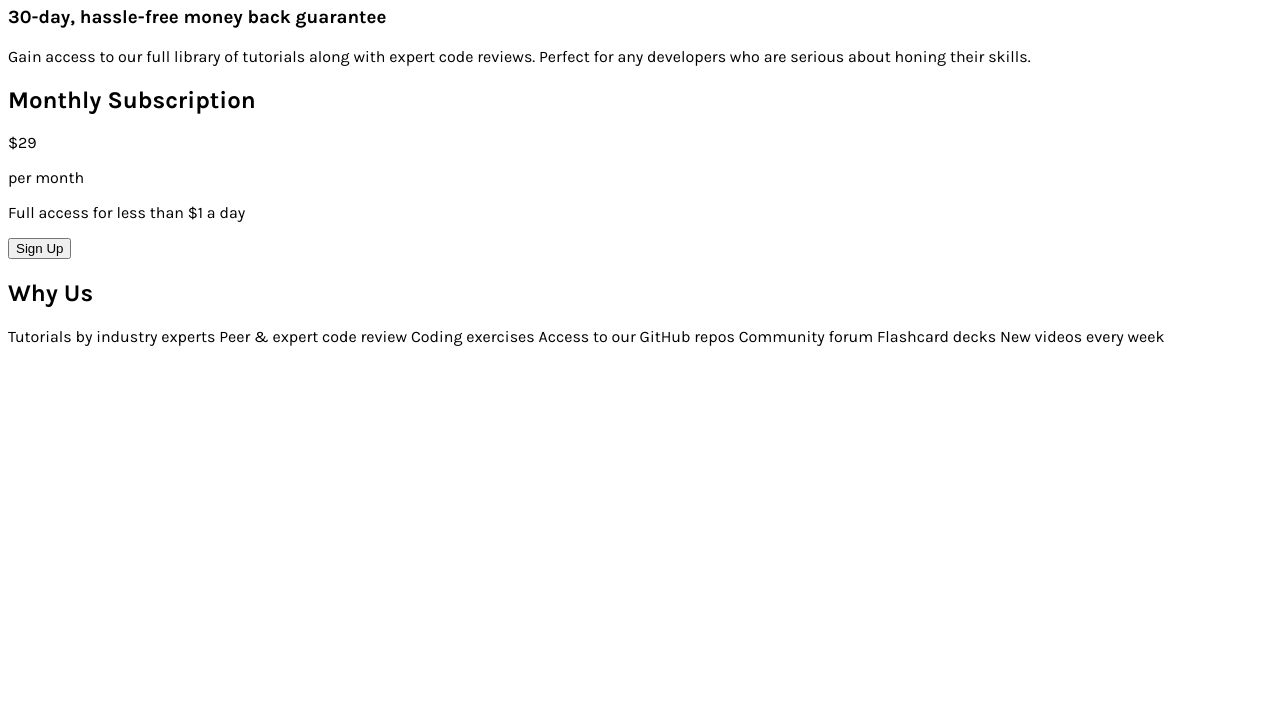
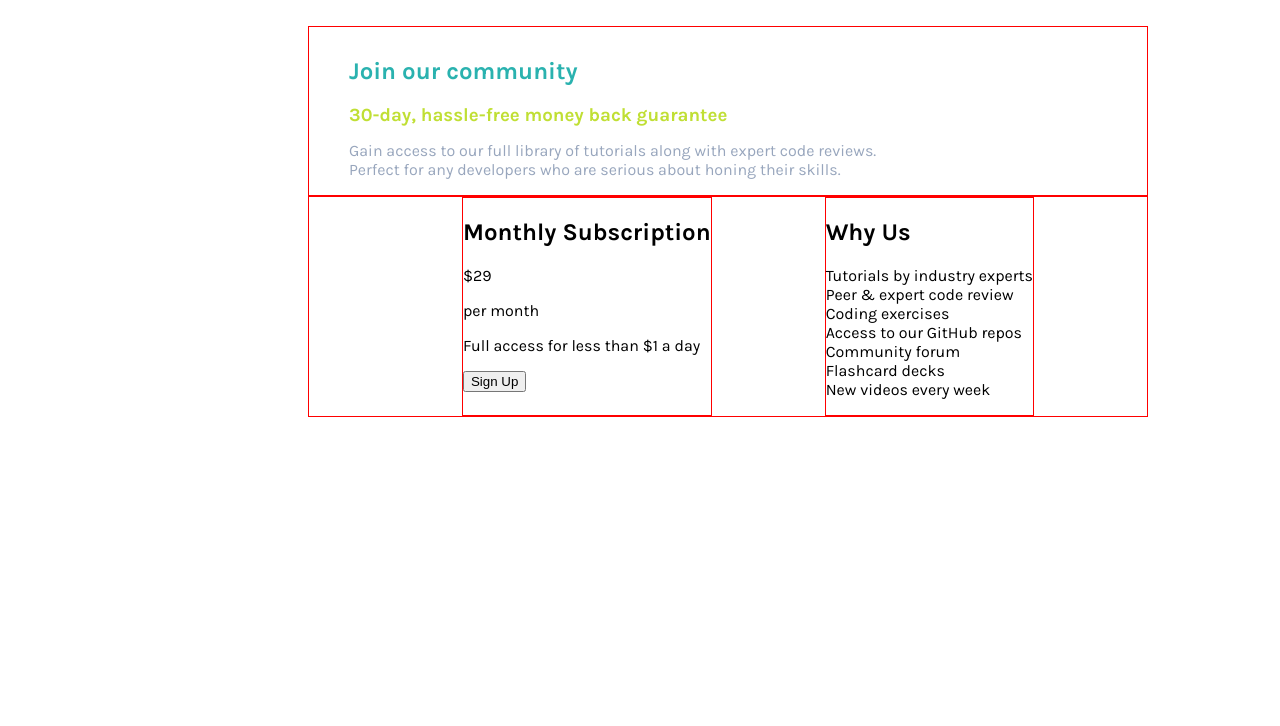
Before and after one commit to Johndev85/single-price-grid-component, a plain HTML site: page index.html in a window 1280 px wide. Shown: the part 74-800 px from the top of the page. Drawn offline with Linux system fonts and the light colour scheme.

Commit message:
premaquetacion con flex-box

```diff
--- a/index.html
+++ b/index.html
@@ -10,30 +10,30 @@
     <title>Single Price Grid Component Master</title>
 </head>
 <body>
-<div>
+<div class="join">
     <h1> Join our community</h1>
-   <h3> 30-day, hassle-free money back guarantee</h3>
-  <p>
-    Gain access to our full library of tutorials along with expert code reviews.
-    Perfect for any developers who are serious about honing their skills.
-  </p>
+    <h3> 30-day, hassle-free money back guarantee</h3>
+    <p>
+        Gain access to our full library of tutorials along with expert code reviews. <br>
+        Perfect for any developers who are serious about honing their skills.
+    </p>
 </div>
 <section>
-    <div>
+    <div class="subscription">
         <h2>Monthly Subscription</h2>
        <p>  &dollar;29 </p>  <p> per month</p>
        <p>  Full access for less than &dollar;1 a day </p>
        <button type="button"> Sign Up </button>
     </div>
-    <div>
+    <div class="why-us">
         <h2> Why Us </h2>
         <p>
-            Tutorials by industry experts
-            Peer &amp; expert code review
-            Coding exercises
-            Access to our GitHub repos
-            Community forum
-            Flashcard decks
+            Tutorials by industry experts <br>
+            Peer &amp; expert code review <br>
+            Coding exercises <br>
+            Access to our GitHub repos <br>
+            Community forum <br>
+            Flashcard decks <br>
             New videos every week
         </p>
     </div>
--- a/styles.css
+++ b/styles.css
@@ -1,4 +1,57 @@
+/* * {
+    margin: 0px;
+}
+ */
 body {
     width: 1440px;
     font-family: 'Karla', sans-serif;
+    font-size: 16px;
 }
+
+.join {
+    border: 1px solid red;
+    display: flex;
+    flex-direction: column;
+    margin: 100px 300px 0px;
+    padding-left: 40px;
+}
+
+h1 {
+    color: hsl(179, 62%, 43%);
+    margin-top: 30px;
+    font-size: 1.5em;
+}
+
+h3 {
+    color: hsl(71, 73%, 54%);
+}
+
+div.join p {
+    color: hsl(218, 22%, 67%);
+}
+
+div.join h1, h3 {
+    margin-bottom: 0px;
+}
+
+div.join p {
+    margin-top: 15px;
+}
+
+section {
+    border: 1px solid red;
+    display: flex;
+    justify-content: space-evenly;
+    margin: 0px 300px 0px;
+    padding-left: 40px;
+
+}
+
+.subscription {
+    border: 1px solid red;
+
+}
+
+.why-us {
+    border: 1px solid red;
+}
```
